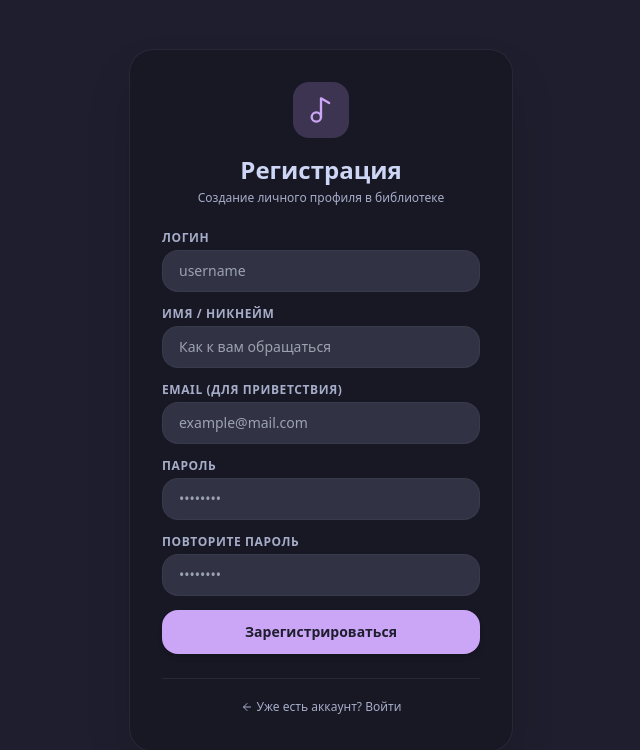
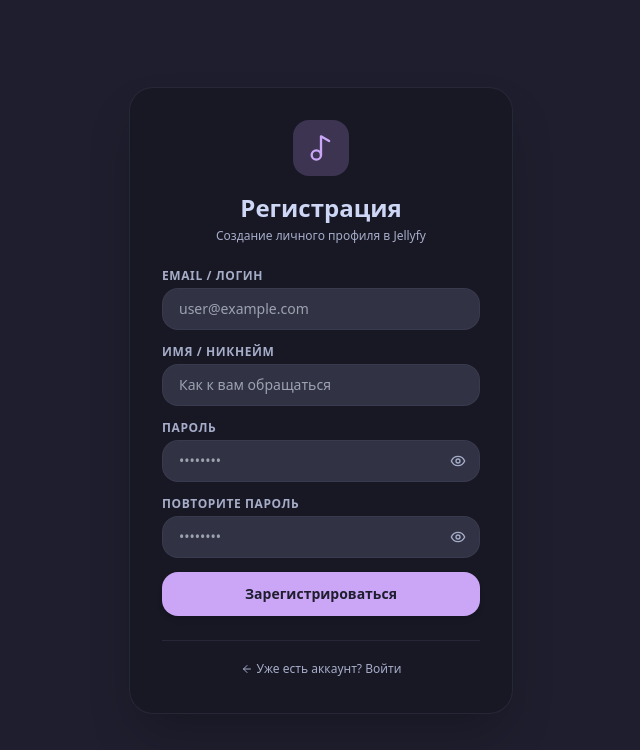
Before and after one commit to PetroProg/Jellyfin-Spotify, a React (Vite) app in the folder frontend/: page / in a window 1280 px wide. Both pictures are taken after a click on the button "Создать новый аккаунт". Shown: the top 750 px of the page, without its empty margins (319-959 px from the left). Built offline with nearby package versions, Linux system fonts and the light colour scheme.

Commit message:
feat: unified email/login, password eye toggle, and dual login support

```diff
--- a/frontend/src/pages/Login.tsx
+++ b/frontend/src/pages/Login.tsx
@@ -1,5 +1,5 @@
 import React, { useState } from 'react';
-import { Music2, Loader2, ArrowRight } from 'lucide-react';
+import { Music2, Loader2, ArrowRight, Eye, EyeOff } from 'lucide-react';
 import { apiRequest } from '../api/client';
 import { useAuthStore } from '../store/authStore';
 
@@ -10,6 +10,7 @@ interface LoginProps {
 export const Login: React.FC<LoginProps> = ({ onGoToRegister }) => {
   const [username, setUsername] = useState('');
   const [password, setPassword] = useState('');
+  const [showPassword, setShowPassword] = useState(false);
   const [loading, setLoading] = useState(false);
   const [error, setError] = useState('');
 
@@ -25,7 +26,7 @@ export const Login: React.FC<LoginProps> = ({ onGoToRegister }) => {
     try {
       const data = await apiRequest<{ token: string; user: any }>('/auth/login', {
         method: 'POST',
-        body: JSON.stringify({ username, password })
+        body: JSON.stringify({ username: username.trim(), password })
       });
       login(data.token, data.user);
     } catch (err: any) {
@@ -59,7 +60,7 @@ export const Login: React.FC<LoginProps> = ({ onGoToRegister }) => {
         <form onSubmit={handleSubmit} className="space-y-4">
           <div>
             <label className="text-xs font-semibold text-cat-subtext0 uppercase tracking-wider block mb-1">
-              Логин
+              Email / Логин
             </label>
             <input
               type="text"
@@ -67,7 +68,7 @@ export const Login: React.FC<LoginProps> = ({ onGoToRegister }) => {
               value={username}
               onChange={(e) => setUsername(e.target.value)}
               className="w-full bg-cat-surface0 border border-cat-surface1/40 rounded-2xl px-4 py-2.5 text-sm text-cat-text focus:outline-none focus:border-cat-mauve"
-              placeholder="username"
+              placeholder="user@example.com или логин"
             />
           </div>
 
@@ -75,14 +76,24 @@ export const Login: React.FC<LoginProps> = ({ onGoToRegister }) => {
             <label className="text-xs font-semibold text-cat-subtext0 uppercase tracking-wider block mb-1">
               Пароль
             </label>
+            <div className="relative">
               <input
-              type="password"
+                type={showPassword ? 'text' : 'password'}
                 required
                 value={password}
                 onChange={(e) => setPassword(e.target.value)}
-              className="w-full bg-cat-surface0 border border-cat-surface1/40 rounded-2xl px-4 py-2.5 text-sm text-cat-text focus:outline-none focus:border-cat-mauve"
+                className="w-full bg-cat-surface0 border border-cat-surface1/40 rounded-2xl pl-4 pr-11 py-2.5 text-sm text-cat-text focus:outline-none focus:border-cat-mauve"
                 placeholder="••••••••"
               />
+              <button
+                type="button"
+                onClick={() => setShowPassword(!showPassword)}
+                className="absolute right-3.5 top-1/2 -translate-y-1/2 text-cat-subtext0 hover:text-cat-text transition-colors"
+                title={showPassword ? 'Скрыть пароль' : 'Показать пароль'}
+              >
+                {showPassword ? <EyeOff className="w-4 h-4" /> : <Eye className="w-4 h-4" />}
+              </button>
+            </div>
           </div>
 
           <button
--- a/frontend/src/pages/Register.tsx
+++ b/frontend/src/pages/Register.tsx
@@ -1,5 +1,5 @@
 import React, { useState } from 'react';
-import { Music2, Loader2, ArrowLeft } from 'lucide-react';
+import { Music2, Loader2, ArrowLeft, Eye, EyeOff } from 'lucide-react';
 import { apiRequest } from '../api/client';
 import { useAuthStore } from '../store/authStore';
 
@@ -8,11 +8,12 @@ interface RegisterProps {
 }
 
 export const Register: React.FC<RegisterProps> = ({ onGoToLogin }) => {
-  const [username, setUsername] = useState('');
+  const [emailOrUser, setEmailOrUser] = useState('');
   const [displayName, setDisplayName] = useState('');
-  const [email, setEmail] = useState('');
   const [password, setPassword] = useState('');
   const [confirmPassword, setConfirmPassword] = useState('');
+  const [showPassword, setShowPassword] = useState(false);
+  const [showConfirmPassword, setShowConfirmPassword] = useState(false);
   const [loading, setLoading] = useState(false);
   const [error, setError] = useState('');
 
@@ -20,7 +21,7 @@ export const Register: React.FC<RegisterProps> = ({ onGoToLogin }) => {
 
   const handleSubmit = async (e: React.FormEvent) => {
     e.preventDefault();
-    if (!username || !password) return;
+    if (!emailOrUser || !password) return;
 
     if (password !== confirmPassword) {
       setError('Пароли не совпадают. Пожалуйста, проверьте ввод.');
@@ -35,15 +36,18 @@ export const Register: React.FC<RegisterProps> = ({ onGoToLogin }) => {
     setLoading(true);
     setError('');
 
+    const cleanInput = emailOrUser.trim();
+    const isEmail = cleanInput.includes('@');
+
     try {
       const data = await apiRequest<{ token: string; user: any }>('/auth/register', {
         method: 'POST',
         body: JSON.stringify({
-          username,
+          username: cleanInput,
+          email: isEmail ? cleanInput : undefined,
           password,
           confirm_password: confirmPassword,
-          display_name: displayName || username,
-          email: email.trim() || undefined
+          display_name: displayName || (isEmail ? cleanInput.split('@')[0] : cleanInput),
         })
       });
       login(data.token, data.user);
@@ -65,7 +69,7 @@ export const Register: React.FC<RegisterProps> = ({ onGoToLogin }) => {
           Регистрация
         </h1>
         <p className="text-xs text-cat-subtext0 text-center mb-6">
-          Создание личного профиля в библиотеке
+          Создание личного профиля в Jellyfy
         </p>
 
         {error && (
@@ -77,15 +81,15 @@ export const Register: React.FC<RegisterProps> = ({ onGoToLogin }) => {
         <form onSubmit={handleSubmit} className="space-y-3.5">
           <div>
             <label className="text-xs font-semibold text-cat-subtext0 uppercase tracking-wider block mb-1">
-              Логин
+              Email / Логин
             </label>
             <input
               type="text"
               required
-              value={username}
-              onChange={(e) => setUsername(e.target.value)}
+              value={emailOrUser}
+              onChange={(e) => setEmailOrUser(e.target.value)}
               className="w-full bg-cat-surface0 border border-cat-surface1/40 rounded-2xl px-4 py-2.5 text-sm text-cat-text focus:outline-none focus:border-cat-mauve"
-              placeholder="username"
+              placeholder="user@example.com"
             />
           </div>
 
@@ -104,43 +108,50 @@ export const Register: React.FC<RegisterProps> = ({ onGoToLogin }) => {
 
           <div>
             <label className="text-xs font-semibold text-cat-subtext0 uppercase tracking-wider block mb-1">
-              Email (для приветствия)
-            </label>
-            <input
-              type="email"
-              value={email}
-              onChange={(e) => setEmail(e.target.value)}
-              className="w-full bg-cat-surface0 border border-cat-surface1/40 rounded-2xl px-4 py-2.5 text-sm text-cat-text focus:outline-none focus:border-cat-mauve"
-              placeholder="example@mail.com"
-            />
-          </div>
-
-          <div>
-            <label className="text-xs font-semibold text-cat-subtext0 uppercase tracking-wider block mb-1">
               Пароль
             </label>
+            <div className="relative">
               <input
-              type="password"
+                type={showPassword ? 'text' : 'password'}
                 required
                 value={password}
                 onChange={(e) => setPassword(e.target.value)}
-              className="w-full bg-cat-surface0 border border-cat-surface1/40 rounded-2xl px-4 py-2.5 text-sm text-cat-text focus:outline-none focus:border-cat-mauve"
+                className="w-full bg-cat-surface0 border border-cat-surface1/40 rounded-2xl pl-4 pr-11 py-2.5 text-sm text-cat-text focus:outline-none focus:border-cat-mauve"
                 placeholder="••••••••"
               />
+              <button
+                type="button"
+                onClick={() => setShowPassword(!showPassword)}
+                className="absolute right-3.5 top-1/2 -translate-y-1/2 text-cat-subtext0 hover:text-cat-text transition-colors"
+                title={showPassword ? 'Скрыть пароль' : 'Показать пароль'}
+              >
+                {showPassword ? <EyeOff className="w-4 h-4" /> : <Eye className="w-4 h-4" />}
+              </button>
+            </div>
           </div>
 
           <div>
             <label className="text-xs font-semibold text-cat-subtext0 uppercase tracking-wider block mb-1">
               Повторите пароль
             </label>
+            <div className="relative">
               <input
-              type="password"
+                type={showConfirmPassword ? 'text' : 'password'}
                 required
                 value={confirmPassword}
                 onChange={(e) => setConfirmPassword(e.target.value)}
-              className="w-full bg-cat-surface0 border border-cat-surface1/40 rounded-2xl px-4 py-2.5 text-sm text-cat-text focus:outline-none focus:border-cat-mauve"
+                className="w-full bg-cat-surface0 border border-cat-surface1/40 rounded-2xl pl-4 pr-11 py-2.5 text-sm text-cat-text focus:outline-none focus:border-cat-mauve"
                 placeholder="••••••••"
               />
+              <button
+                type="button"
+                onClick={() => setShowConfirmPassword(!showConfirmPassword)}
+                className="absolute right-3.5 top-1/2 -translate-y-1/2 text-cat-subtext0 hover:text-cat-text transition-colors"
+                title={showConfirmPassword ? 'Скрыть пароль' : 'Показать пароль'}
+              >
+                {showConfirmPassword ? <EyeOff className="w-4 h-4" /> : <Eye className="w-4 h-4" />}
+              </button>
+            </div>
           </div>
 
           <button
```
Also changed, not shown: 1 other file (tests, documents, lock files or other folders). Lines whose indentation alone changed are shown as unchanged.
